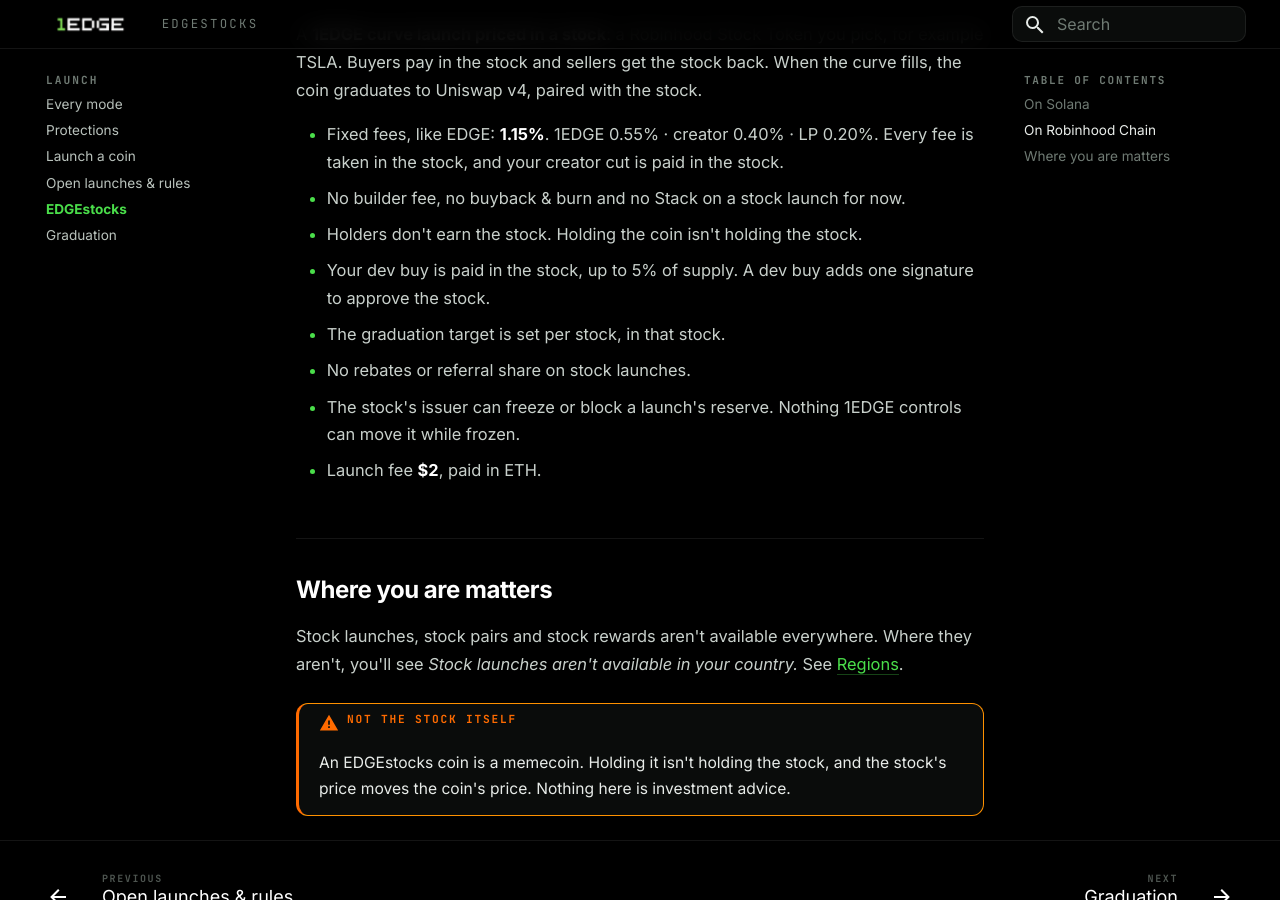
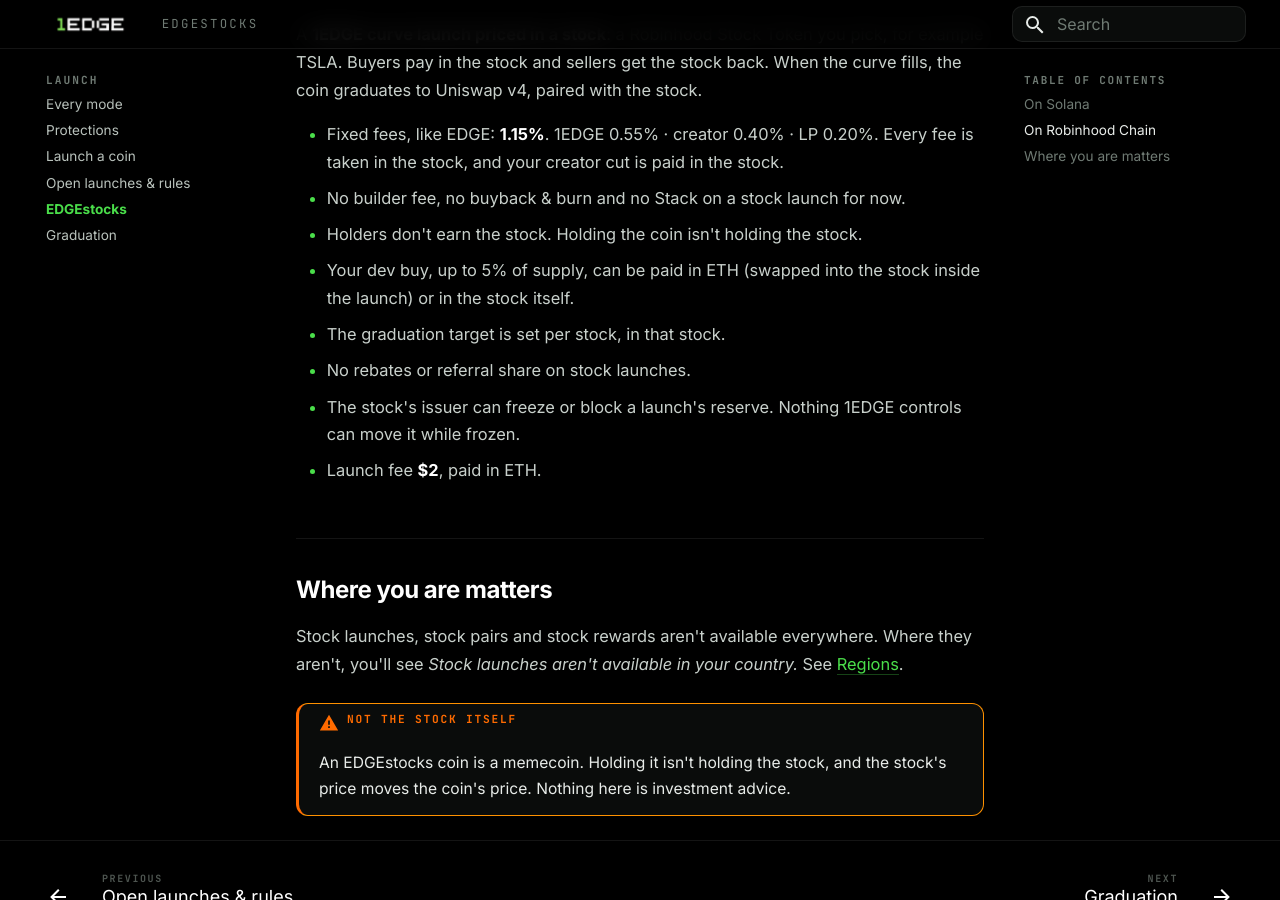
Before and after one commit to Tedz-1edge/1edge-docs, an MkDocs documentation site: the page built from docs/launch/stocks.md, in a window 1280 px wide and 900 px high, scrolled down 915 px. Built offline with MkDocs 1.6.1 and Material for MkDocs 9.7.7, drawn with Linux system fonts in a browser that asks for light colours.

Commit message:
LIVEAUDIT: stock dev buy can be paid in SOL / ETH (STOCKDEV is live on 1edge.app since ea6bf65)
Co-Authored-By: Claude Opus 5.5 <noreply@anthropic.com>

```diff
--- a/docs/launch/stocks.md
+++ b/docs/launch/stocks.md
@@ -26,7 +26,7 @@ A **1EDGE curve launch priced in a stock**: a Robinhood Stock Token you pick, fo
 - Fixed fees, like EDGE: **1.15%**. 1EDGE 0.55% · creator 0.40% · LP 0.20%. Every fee is taken in the stock, and your creator cut is paid in the stock.
 - No builder fee, no buyback & burn and no Stack on a stock launch for now.
 - Holders don't earn the stock. Holding the coin isn't holding the stock.
-- Your dev buy is paid in the stock, up to 5% of supply. A dev buy adds one signature to approve the stock.
+- Your dev buy, up to 5% of supply, can be paid in ETH (swapped into the stock inside the launch) or in the stock itself.
 - The graduation target is set per stock, in that stock.
 - No rebates or referral share on stock launches.
 - The stock's issuer can freeze or block a launch's reserve. Nothing 1EDGE controls can move it while frozen.
```
Also changed, not shown: docs/launch/launching.md (+1 -1 lines).
